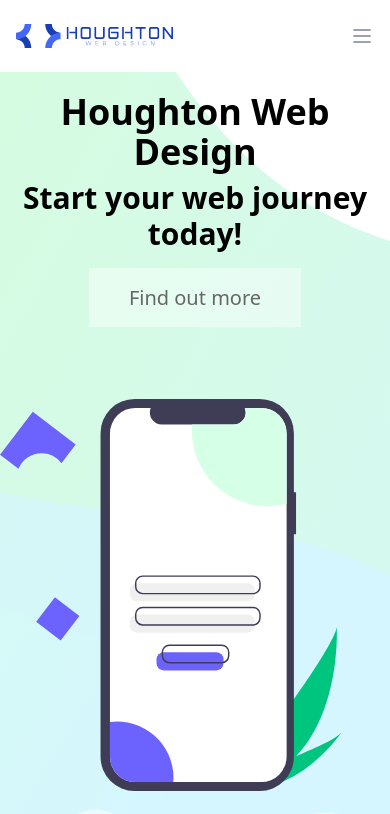
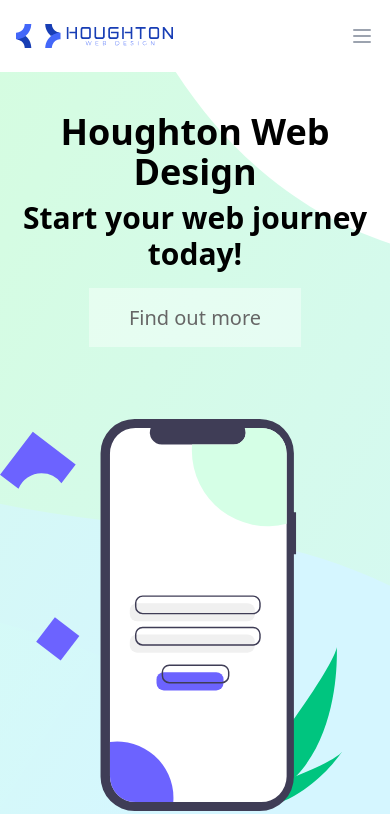
Before and after one commit to jordanhoughton74-git/Houghton-Web-Design, a Next.js app: page / in a window 390 px wide. Shown: the top 814 px of the page. Built offline with nearby package versions, Linux system fonts and the light colour scheme.

Commit message:
change pad

```diff
--- a/pages/index.js
+++ b/pages/index.js
@@ -46,7 +46,7 @@
     </Head>
     <div className="home-top relative dark:text-white dark:bg-gray-900" alt="Houghton Web Design Background">
       <div className='grid grid-cols-1 lg:grid-cols-2 max-w-5xl mx-auto hero'>
-        <div className='my-auto lg:text-left px-5 py-5 md:py-10'>
+        <div className='my-auto lg:text-left px-5 py-5 pt-10 md:py-10'>
           <h1 className='text-4xl pb-2 font-extrabold'>Houghton Web Design</h1>
           <h2 className='text-3xl font-semibold pb-3'>Start your web journey today!</h2>
           <Link href="/web-design"><a className="bt-hero bt-hero-one bt-hero-color-two text-xl px-10 py-4">
```
